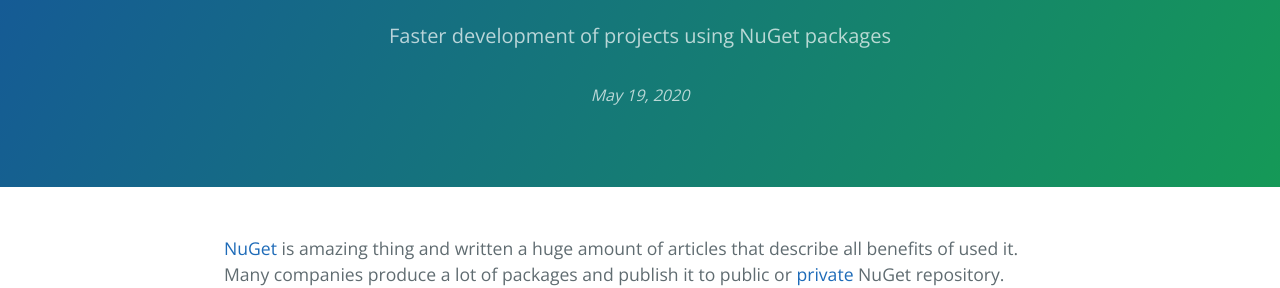
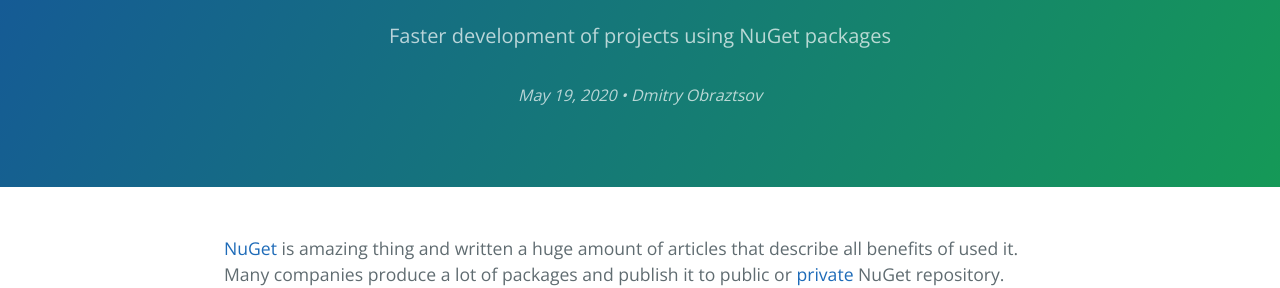
Before and after one commit to ggaller/ggaller.github.io, a Jekyll site: the page built from _posts/2020-05-19-nuget-local.markdown, in a window 1280 px wide. Shown: the part 210-498 px from the top of the page. Built offline with Jekyll 4.4.1, drawn with Linux system fonts in a browser that asks for light colours.

Commit message:
Upd: Set global author variable

```diff
--- a/_config.yml
+++ b/_config.yml
@@ -19,6 +19,7 @@
 # in the templates via {{ site.myvariable }}.
 
 title: ".NET and beyond"
+author: "Dmitry Obraztsov"
 email:
 description: >- # this means to ignore newlines until "baseurl:"
   Interesting things from the .NET world and backend development.
```
